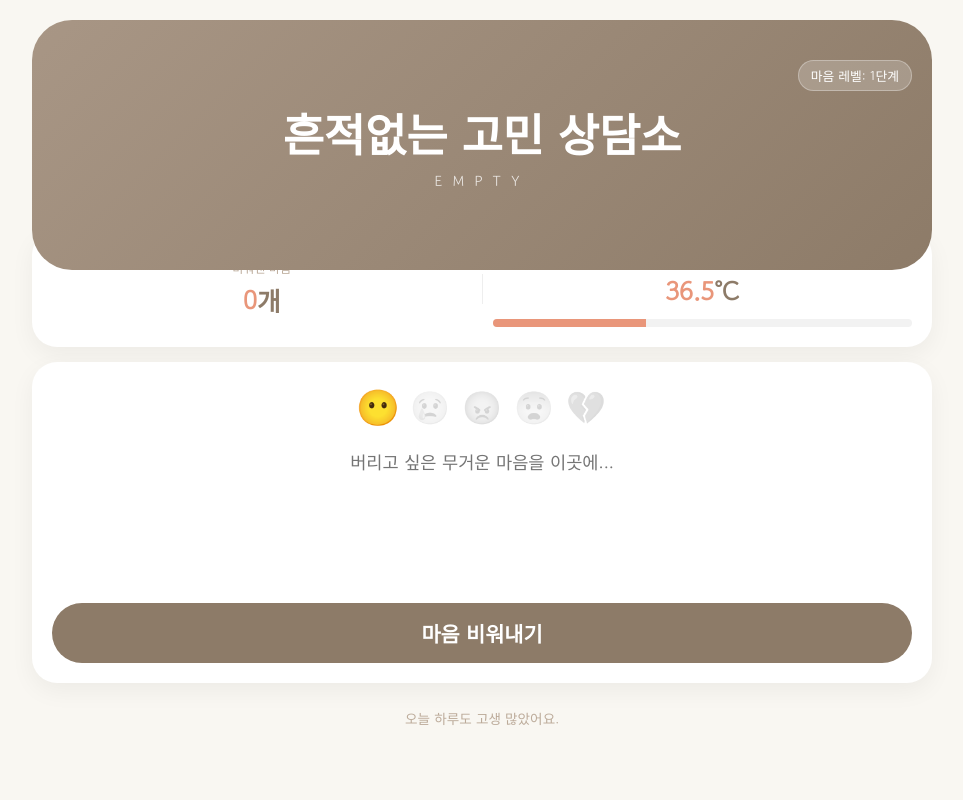
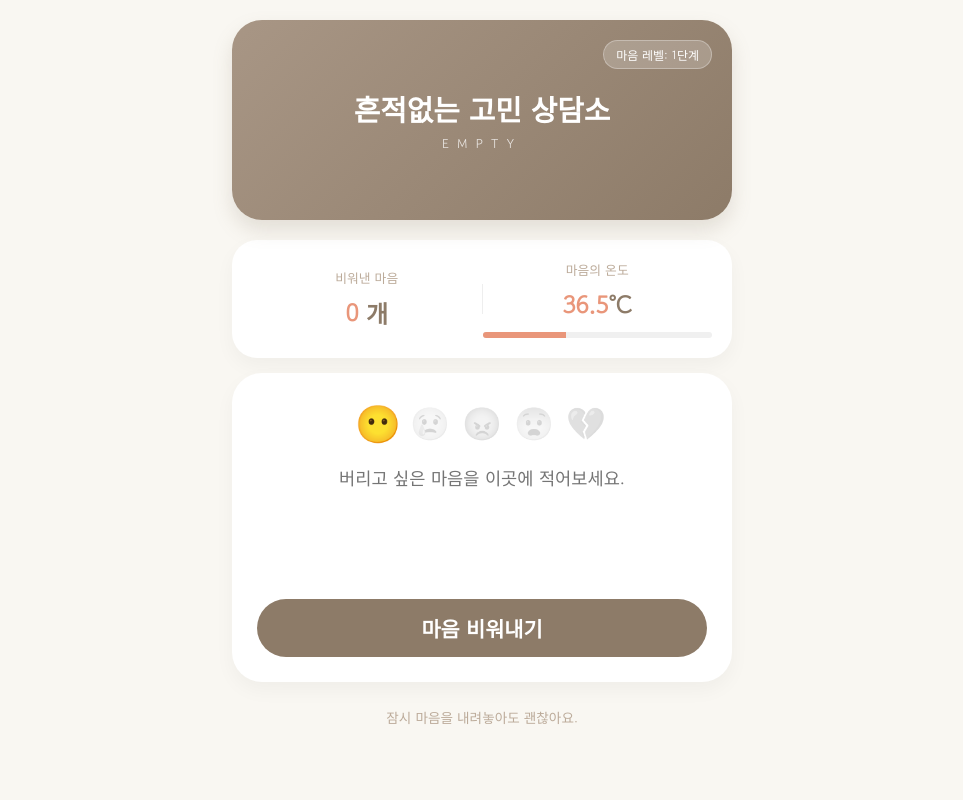
Before and after one commit to wooseonjin/Empty, a Flask app: page / in a window 1280 px wide. Shown: the whole page, without its empty margins (158-1121 px from the left). Run offline with Flask 3, Linux system fonts and the light colour scheme; data comes from the database, SQL or seed files in the repository; data that the repository does not hold is empty.

Commit message:
흔적없는 고민 상담소:EMPTY

```diff
--- a/templates/index.html
+++ b/templates/index.html
@@ -12,96 +12,89 @@
             --accent: #e9967a;
         }
 
-        /* [폰트] 모든 텍스트에 폰트 강제 적용 및 줄바꿈 허용 */
+        /* [핵심] 모든 숫자와 문자에 폰트 강제 고정 */
         * {
             font-family: 'Gowun Dodum', sans-serif !important;
             box-sizing: border-box; margin: 0; padding: 0;
-            word-break: keep-all; /* 단어 단위로 예쁘게 줄바꿈 */
+            -webkit-font-smoothing: antialiased;
         }
 
         body {
             background-color: var(--soft-beige);
             color: #5d564e; min-height: 100vh;
             display: flex; flex-direction: column; align-items: center;
+            padding: 20px 0; /* 전체적으로 위아래 여백 추가 */
         }
 
-        /* [상단 배너] 모바일 가득, PC 적절 폭 */
+        /* [상단 배너] 이미지처럼 양옆 여백을 주고 공중에 띄움 */
         .hero-section {
-            width: 100%; height: 250px;
+            width: 92%; max-width: 500px; height: 200px;
             background: linear-gradient(135deg, #a89685 0%, #8d7b68 100%);
             display: flex; flex-direction: column; justify-content: center; align-items: center;
             color: white; text-align: center;
-            border-bottom-left-radius: 40px; border-bottom-right-radius: 40px;
+            border-radius: 30px; /* 사방을 둥글게 해서 공중에 뜬 느낌 */
             position: relative;
-        }
-
-        @media (min-width: 768px) {
-            .hero-section { width: 90%; max-width: 900px; margin-top: 20px; border-radius: 40px; }
-            .content-wrapper { width: 90% !important; max-width: 900px !important; }
+            box-shadow: 0 10px 20px rgba(141, 123, 104, 0.2);
         }
 
         .rank-tag {
-            position: absolute; top: 40px; right: 20px;
+            position: absolute; top: 20px; right: 20px;
             background: rgba(255,255,255,0.2); padding: 5px 12px;
-            border-radius: 20px; font-size: 0.8rem; border: 1px solid rgba(255,255,255,0.3);
+            border-radius: 15px; font-size: 0.75rem; border: 1px solid rgba(255,255,255,0.3);
         }
 
-        .main-title { font-size: clamp(1.8rem, 5vw, 2.8rem); font-weight: 700; margin-bottom: 5px; }
-        .sub-title { font-size: 0.9rem; letter-spacing: 10px; opacity: 0.8; }
+        .main-title { font-size: 1.8rem; font-weight: 700; margin-bottom: 5px; }
+        .sub-title { font-size: 0.8rem; letter-spacing: 8px; opacity: 0.8; }
 
         /* [컨텐츠 영역] */
         .content-wrapper {
-            width: 94%; margin-top: -40px;
+            width: 92%; max-width: 500px;
+            margin-top: 20px; /* 배너와 떨어뜨려 여유 있게 배치 */
             display: flex; flex-direction: column; gap: 15px;
-            padding-bottom: 50px;
         }
 
-        .card {
-            background: white; border-radius: 25px;
-            box-shadow: 0 8px 25px rgba(0,0,0,0.05);
-            padding: 20px;
+        /* [정보 카드] 폰트 문제 해결 */
+        .info-card {
+            background: white; padding: 20px; border-radius: 25px;
+            display: flex; justify-content: space-around; align-items: center;
+            box-shadow: 0 8px 20px rgba(0,0,0,0.04);
         }
+        .info-item { text-align: center; flex: 1; }
+        .info-label { font-size: 0.8rem; color: #bcab9a; margin-bottom: 8px; }
 
-        /* [정보 카드] 짤림 방지 핵심 레이아웃 */
-        .info-card {
-            display: flex;
-            flex-wrap: nowrap; /* 모바일에서 억지로 옆으로 배치 */
-            justify-content: space-between;
-            align-items: center;
-            gap: 10px;
-        }
-        .info-item { text-align: center; flex: 1; min-width: 0; } /* min-width 0이 짤림 방지 핵심 */
-        .info-label { font-size: 0.75rem; color: #bcab9a; margin-bottom: 5px; white-space: nowrap; }
-
-        /* 숫자 크기를 약간 조절하여 좁은 화면 대응 */
+        /* 숫자 부분 폰트 강제 적용 */
         .info-value {
-            font-size: clamp(1.2rem, 4vw, 1.6rem);
-            font-weight: 700; color: var(--main-brown);
-            white-space: nowrap;
+            font-size: 1.5rem; font-weight: 700; color: var(--main-brown);
+            display: block;
         }
         .info-value span { color: var(--accent); font-family: 'Gowun Dodum' !important; }
 
-        .v-line { width: 1px; height: 30px; background: #eee; flex-shrink: 0; }
+        .v-line { width: 1px; height: 30px; background: #eee; }
 
-        .temp-bar-bg { width: 100%; height: 8px; background: #f2f2f2; border-radius: 10px; margin-top: 10px; overflow: hidden; }
+        .temp-bar-bg { width: 100%; height: 6px; background: #f0f0f0; border-radius: 10px; margin-top: 10px; overflow: hidden; }
         .temp-bar-fill { width: 36.5%; height: 100%; background: var(--accent); transition: width 1.5s ease; }
 
         /* [입력 카드] */
-        .input-card { display: flex; flex-direction: column; align-items: center; }
-        .emotion-selector { margin-bottom: 20px; display: flex; gap: 12px; }
-        .emotion-btn { cursor: pointer; font-size: 2rem; filter: grayscale(1); opacity: 0.2; }
-        .emotion-btn.active { filter: grayscale(0); opacity: 1; transform: scale(1.1); }
+        .input-card {
+            background: white; padding: 25px; border-radius: 30px;
+            box-shadow: 0 8px 20px rgba(0,0,0,0.04);
+            display: flex; flex-direction: column; align-items: center;
+        }
+
+        .emotion-selector { margin-bottom: 20px; display: flex; justify-content: center; gap: 12px; }
+        .emotion-btn { cursor: pointer; font-size: 2rem; filter: grayscale(1); opacity: 0.2; transition: 0.3s; }
+        .emotion-btn.active { filter: grayscale(0); opacity: 1; transform: scale(1.15); }
 
         #content {
-            width: 100%; height: 140px; border: none; background: transparent;
+            width: 100%; height: 120px; border: none; background: transparent;
             font-size: 1.1rem; outline: none; resize: none; text-align: center;
             line-height: 1.6; color: #5d564e;
         }
 
         .btn-empty {
             background: var(--main-brown); color: white; border: none;
-            margin-top: 15px; padding: 15px 0; width: 100%; font-size: 1.3rem; font-weight: 700;
-            border-radius: 50px; cursor: pointer;
+            margin-top: 15px; padding: 14px 0; width: 100%; font-size: 1.3rem; font-weight: 700;
+            border-radius: 40px; cursor: pointer;
         }
 
         .footer-cheer {
@@ -118,10 +111,10 @@
 </div>
 
 <div class="content-wrapper">
-    <div class="card info-card">
+    <div class="info-card">
         <div class="info-item">
             <div class="info-label">비워낸 마음</div>
-            <div class="info-value"><span id="total-val">0</span>개</div>
+            <div class="info-value"><span id="total-val">0</span> 개</div>
         </div>
         <div class="v-line"></div>
         <div class="info-item">
@@ -131,7 +124,7 @@
         </div>
     </div>
 
-    <div class="card input-card">
+    <div class="input-card">
         <div class="emotion-selector">
             <span class="emotion-btn active" onclick="selectEmotion(this, '😶')">😶</span>
             <span class="emotion-btn" onclick="selectEmotion(this, '😢')">😢</span>
@@ -139,17 +132,16 @@
             <span class="emotion-btn" onclick="selectEmotion(this, '😨')">😨</span>
             <span class="emotion-btn" onclick="selectEmotion(this, '💔')">💔</span>
         </div>
-        <textarea id="content" placeholder="버리고 싶은 무거운 마음을 이곳에..."></textarea>
+        <textarea id="content" placeholder="버리고 싶은 마음을 이곳에 적어보세요."></textarea>
         <button class="btn-empty" onclick="processBurn()">마음 비워내기</button>
     </div>
 
-    <div id="cheer-msg" class="footer-cheer">오늘 하루도 고생 많았어요.</div>
+    <div id="cheer-msg" class="footer-cheer">잠시 마음을 내려놓아도 괜찮아요.</div>
 </div>
 
 <script>
+    // ... 기존 스크립트와 동일 (생략)
     let selectedEmotion = '😶';
-    window.onload = fetchInfo;
-
     async function fetchInfo() {
         const res = await fetch('/info');
         const data = await res.json();
@@ -165,17 +157,16 @@
         else if(data.total > 5) level = "2단계";
         document.getElementById('rank-level').innerText = level;
     }
-
+    window.onload = fetchInfo;
     function selectEmotion(el, emo) {
         document.querySelectorAll('.emotion-btn').forEach(b => b.classList.remove('active'));
         el.classList.add('active');
         selectedEmotion = emo;
     }
-
     async function processBurn() {
         const area = document.getElementById('content');
         if (!area.value.trim()) return;
-        await fetch('/burn', { method: 'POST', body: new URLSearchParams({'content': area.value, 'emotion': selectedEmotion}) });
+        const res = await fetch('/burn', { method: 'POST', body: new URLSearchParams({'content': area.value, 'emotion': selectedEmotion}) });
         area.value = "";
         fetchInfo();
     }
```
